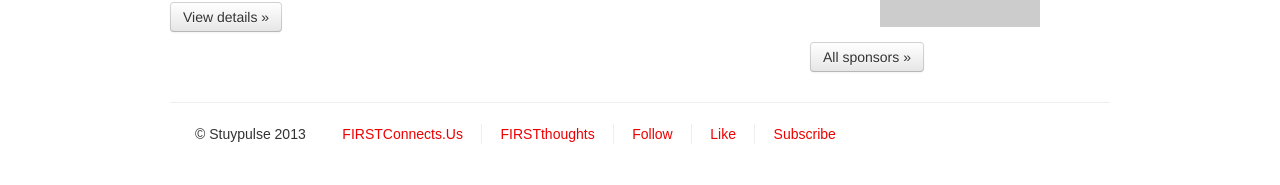
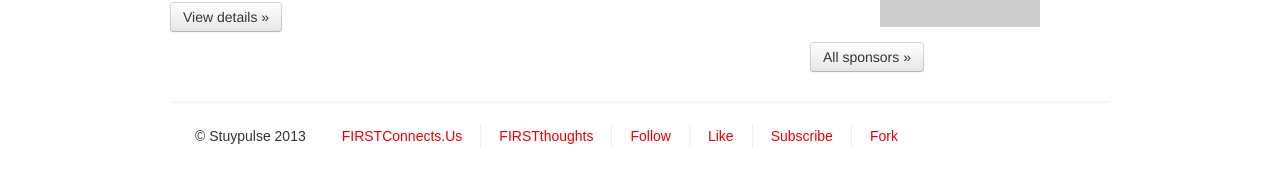
Before and after one commit to StuyPulse/team694.github.io, a Jekyll site: the page built from index.html, in a window 1280 px wide and 1400 px high. Shown: the part 1212-1397 px from the top of the window. Built offline with Jekyll 4.4.1, drawn with Linux system fonts in a browser that asks for light colours; nearby versions of some CDN libraries.

Commit message:
Tweak footer style, add link to GitHub.

```diff
--- a/_includes/footer.html
+++ b/_includes/footer.html
@@ -7,6 +7,7 @@
                         <li><a href="http://twitter.com/StuyPulseRobots">Follow</a></li>
                         <li><a href="http://www.facebook.com/pages/Stuypulse-Team-694/81277690973">Like</a></li>
                         <li><a href="http://www.youtube.com/stuy694">Subscribe</a></li>
+                        <li><a href="https://github.com/prog694">Fork</a></li>
                     </ul>
                 </div>
             </footer>
--- a/css/main.css
+++ b/css/main.css
@@ -42,14 +42,15 @@
 }
 .footer-nav ul li:first-child {
   padding-left: 0;
-  padding-right: 2%;
+  padding-right: 18px;
   border-right: 0px;
 }
 .footer-nav ul li {
   float: left;
-  padding-left: 2%;
-  padding-right: 2%;
+  padding-left: 18px;
+  padding-right: 18px;
   border-right: 1px solid #EEE;
+  line-height: 24px;
 }
 .footer-nav ul li:last-child {
   padding-right: 0;
```
